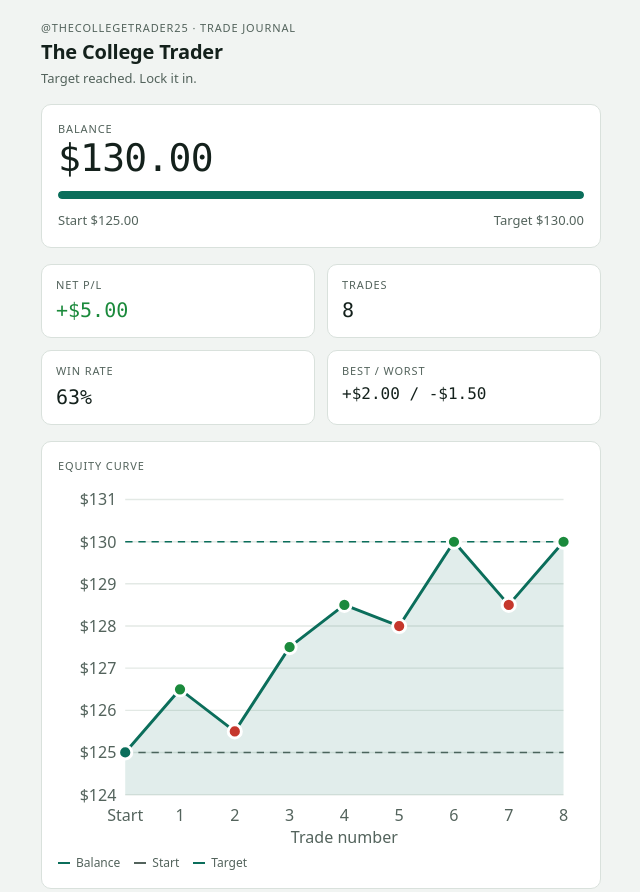
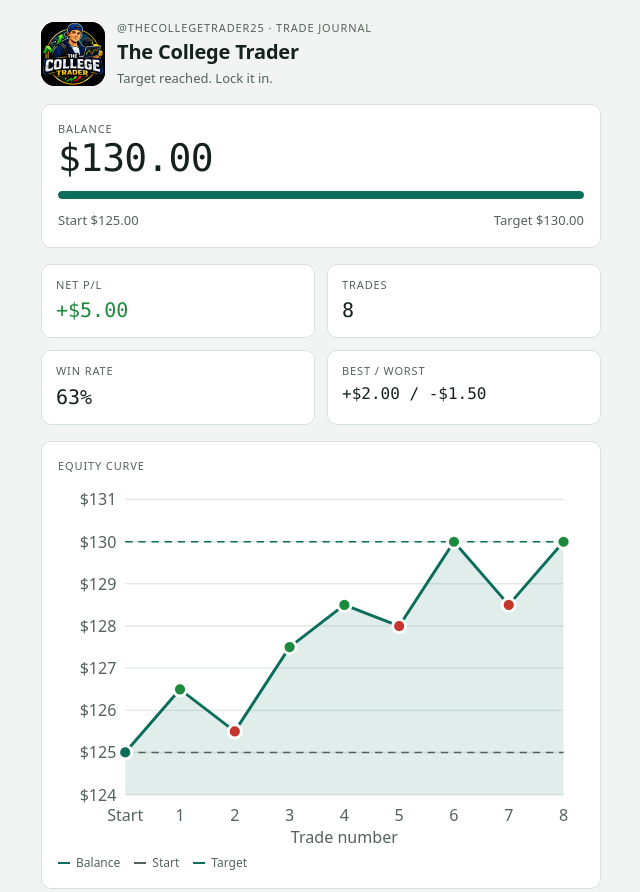
Before and after one commit to ashutosh04tiwari-ops/college-trader, a plain HTML site: page index.html in a window 1280 px wide. Shown: the top 892 px of the page, without its empty margins (319-959 px from the left). Drawn offline with Linux system fonts and the light colour scheme.

Commit message:
Add files via upload

```diff
--- a/index.html
+++ b/index.html
@@ -3,7 +3,7 @@
 <head>
 <meta charset="utf-8">
 <meta name="viewport" content="width=device-width,initial-scale=1,viewport-fit=cover">
-<meta name="theme-color" content="#0b6e5b">
+<meta name="theme-color" content="#0b0f14">
 <link rel="manifest" href="manifest.webmanifest">
 <link rel="icon" href="icon-192.png">
 <link rel="apple-touch-icon" href="apple-touch-icon.png">
@@ -74,6 +74,9 @@ body {
 .wrap { max-width: 560px; margin: 0 auto; display: flex; flex-direction: column; gap: 16px; }
 .num { font-family: var(--font-num); font-variant-numeric: tabular-nums; }
 h1 { margin: 0; font-size: 20px; font-weight: 600; letter-spacing: -0.01em; text-wrap: balance; }
+.brand { display: flex; align-items: center; gap: 12px; }
+.logo { width: 64px; height: 64px; border-radius: 14px; flex: none; background: #000; }
+.bt { min-width: 0; }
 .sub { margin: 2px 0 0; color: var(--ink-2); font-size: 13px; }
 .card { background: var(--surface); border: 1px solid var(--line); border-radius: 10px; padding: 16px; }
 .label { font-size: 11px; letter-spacing: 0.08em; text-transform: uppercase; color: var(--ink-2); }
@@ -137,10 +140,13 @@ button { font: inherit; cursor: pointer; border-radius: 8px; min-height: 44px; b
 </style>
 
 <div class="wrap">
-  <div>
+  <div class="brand">
+    <img class="logo" src="logo.png" alt="The College Trader logo" width="64" height="64">
+    <div class="bt">
     <div class="label">@thecollegetrader25 &middot; Trade journal</div>
     <h1>The College Trader</h1>
     <p class="sub" id="subtitle">XAUUSD scalps, one line per trade.</p>
+    </div>
   </div>
 
   <section class="card hero" aria-label="Account balance and progress to target">
--- a/sw.js
+++ b/sw.js
@@ -1,5 +1,5 @@
-var CACHE = 'college-trader-v1';
-var FILES = ['./', 'index.html', 'manifest.webmanifest', 'icon-192.png', 'icon-512.png', 'apple-touch-icon.png'];
+var CACHE = 'college-trader-v2';
+var FILES = ['./', 'index.html', 'manifest.webmanifest', 'icon-192.png', 'icon-512.png', 'apple-touch-icon.png', 'logo.png'];
 self.addEventListener('install', function (e) {
   e.waitUntil(caches.open(CACHE).then(function (c) { return c.addAll(FILES); }));
   self.skipWaiting();
```
Also changed, not shown: apple-touch-icon.png, icon-192.png, icon-512.png, logo.png (added), manifest.webmanifest.
